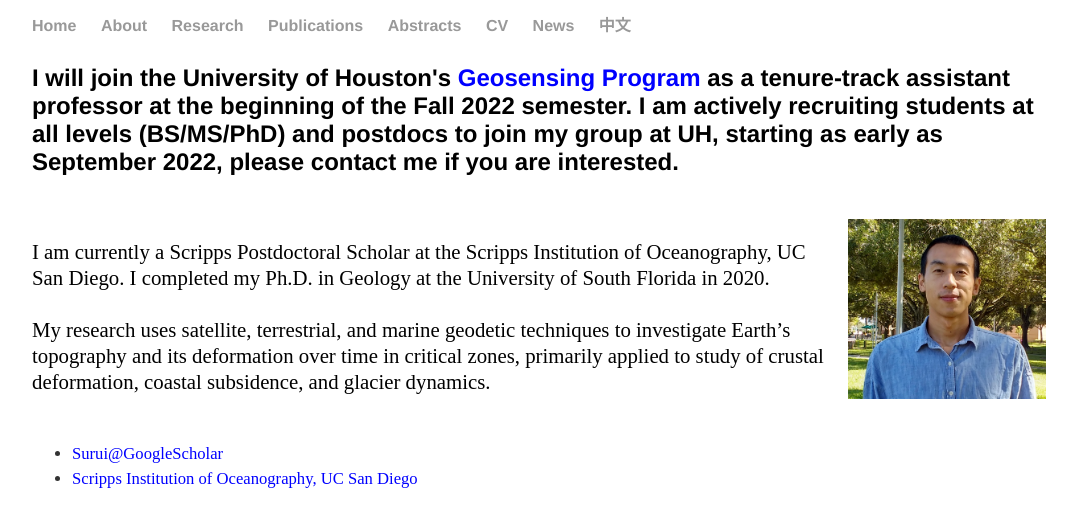
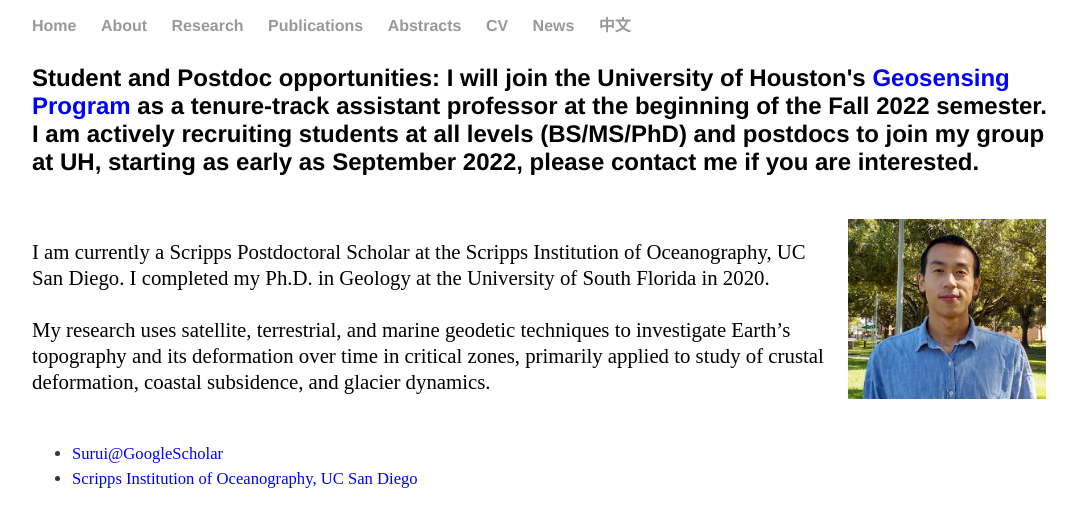
Before and after one commit to suruixie/suruixie.github.io, a Jekyll site: the page built from about/index.html, in a window 1280 px wide. Shown: the top 527 px of the page, without its empty margins (96-1173 px from the left). Built offline with Jekyll 4.4.1, drawn with Linux system fonts in a browser that asks for light colours.

Commit message:
Update index.html

```diff
--- a/about/index.html
+++ b/about/index.html
@@ -3,7 +3,7 @@ layout: default
 title: About Surui
 ---
 
-<h4 style="margin-top:1.2em; margin-bottom:1em; font-size:1.5em;">I will join the University of Houston's <a href="https://ncalm.cive.uh.edu/gses/geosensing" style="color:#0000FF;">Geosensing Program</a> as a tenure-track assistant professor at the beginning of the Fall 2022 semester.
+<h4 style="margin-top:1.2em; margin-bottom:1em; font-size:1.5em;">Student and Postdoc opportunities: I will join the University of Houston's <a href="https://ncalm.cive.uh.edu/gses/geosensing" style="color:#0000FF;">Geosensing Program</a> as a tenure-track assistant professor at the beginning of the Fall 2022 semester.
 I am actively recruiting students at all levels (BS/MS/PhD) and postdocs to join my group at UH, starting as early as September 2022, please contact me if you are interested. </h4>
 
 <br>
```
